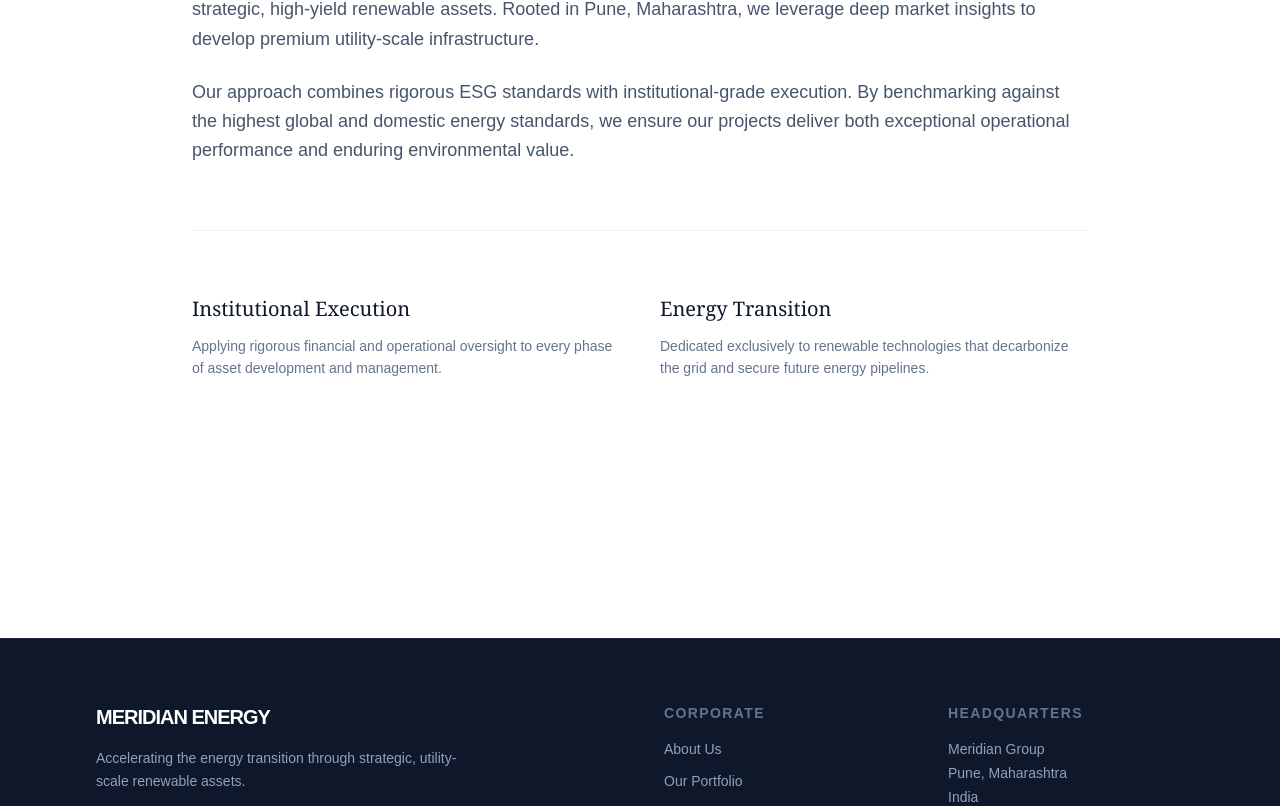
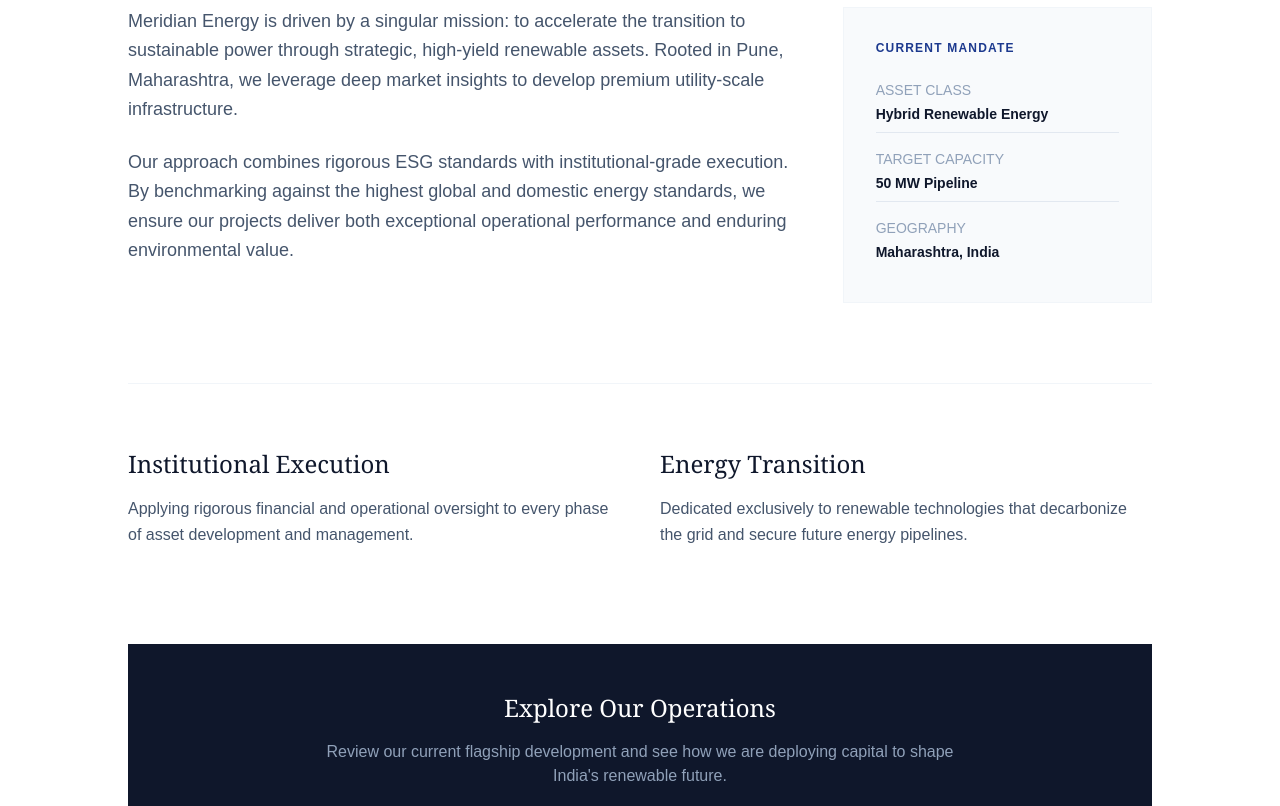
Before and after one commit to diwakar820-hash/meridian-energy-web, a Next.js app: page /about in a window 1280 px wide. Shown: the part 242-1048 px from the top of the page. Built offline with nearby package versions, Linux system fonts and the light colour scheme.

Commit message:
Upgraded Strategy page with CTA and Mandate sidebar

```diff
--- a/app/about/page.tsx
+++ b/app/about/page.tsx
@@ -1,11 +1,18 @@
+import Link from "next/link";
+
 export default function AboutPage() {
   return (
-    <main className="min-h-screen bg-white text-slate-900 font-sans pt-32 px-8 md:px-24">
-      <div className="max-w-4xl mx-auto">
-        <h1 className="text-4xl md:text-5xl font-serif font-medium text-blue-900 mb-8">
+    <main className="min-h-screen bg-white text-slate-900 font-sans pt-32 px-8 md:px-24 pb-20">
+      <div className="max-w-5xl mx-auto">
+
+        {/* Header Section */}
+        <h1 className="text-4xl md:text-5xl font-serif font-medium text-blue-900 mb-8 pb-6 border-b border-slate-100">
           Strategic Capital. Sustainable Power.
         </h1>
-        <div className="text-lg text-slate-600 space-y-6">
+
+        {/* Main Strategy Text */}
+        <div className="grid grid-cols-1 md:grid-cols-3 gap-12 mt-12">
+          <div className="md:col-span-2 text-lg text-slate-600 space-y-6">
             <p className="leading-relaxed">
               Meridian Energy is driven by a singular mission: to accelerate the transition to sustainable power through strategic, high-yield renewable assets. Rooted in Pune, Maharashtra, we leverage deep market insights to develop premium utility-scale infrastructure.
             </p>
@@ -14,17 +21,49 @@
             </p>
           </div>
 
+          {/* Quick Facts / Mandate Sidebar */}
+          <div className="bg-slate-50 p-8 border border-slate-100">
+             <h3 className="text-xs font-bold text-blue-900 uppercase tracking-widest mb-6">Current Mandate</h3>
+             <ul className="space-y-4 text-sm">
+                <li className="border-b border-slate-200 pb-2">
+                  <span className="block text-slate-400 font-medium mb-1">ASSET CLASS</span>
+                  <span className="text-slate-900 font-semibold">Hybrid Renewable Energy</span>
+                </li>
+                <li className="border-b border-slate-200 pb-2">
+                  <span className="block text-slate-400 font-medium mb-1">TARGET CAPACITY</span>
+                  <span className="text-slate-900 font-semibold">50 MW Pipeline</span>
+                </li>
+                <li className="pb-2">
+                  <span className="block text-slate-400 font-medium mb-1">GEOGRAPHY</span>
+                  <span className="text-slate-900 font-semibold">Maharashtra, India</span>
+                </li>
+             </ul>
+          </div>
+        </div>
+
         {/* Core Values Section */}
-        <div className="grid grid-cols-1 md:grid-cols-2 gap-10 mt-16 border-t border-slate-100 pt-16">
+        <div className="grid grid-cols-1 md:grid-cols-2 gap-10 mt-20 border-t border-slate-100 pt-16">
           <div>
-            <h3 className="text-xl font-serif text-slate-900 mb-3">Institutional Execution</h3>
-            <p className="text-sm text-slate-500 leading-relaxed">Applying rigorous financial and operational oversight to every phase of asset development and management.</p>
+            <h3 className="text-2xl font-serif text-slate-900 mb-4">Institutional Execution</h3>
+            <p className="text-base text-slate-600 leading-relaxed">Applying rigorous financial and operational oversight to every phase of asset development and management.</p>
           </div>
           <div>
-            <h3 className="text-xl font-serif text-slate-900 mb-3">Energy Transition</h3>
-            <p className="text-sm text-slate-500 leading-relaxed">Dedicated exclusively to renewable technologies that decarbonize the grid and secure future energy pipelines.</p>
+            <h3 className="text-2xl font-serif text-slate-900 mb-4">Energy Transition</h3>
+            <p className="text-base text-slate-600 leading-relaxed">Dedicated exclusively to renewable technologies that decarbonize the grid and secure future energy pipelines.</p>
           </div>
         </div>
+
+        {/* Call to Action Bottom */}
+        <div className="mt-24 bg-slate-900 p-12 text-center">
+           <h2 className="text-2xl font-serif text-white mb-4">Explore Our Operations</h2>
+           <p className="text-slate-400 mb-8 max-w-2xl mx-auto">
+             Review our current flagship development and see how we are deploying capital to shape India's renewable future.
+           </p>
+           <Link href="/portfolio" className="inline-block bg-white text-blue-900 px-8 py-4 text-sm font-bold tracking-widest hover:bg-slate-100 transition shadow-md">
+             VIEW ACTIVE PORTFOLIO
+           </Link>
+        </div>
+
       </div>
     </main>
   );
```
Lines whose indentation alone changed are shown as unchanged.
